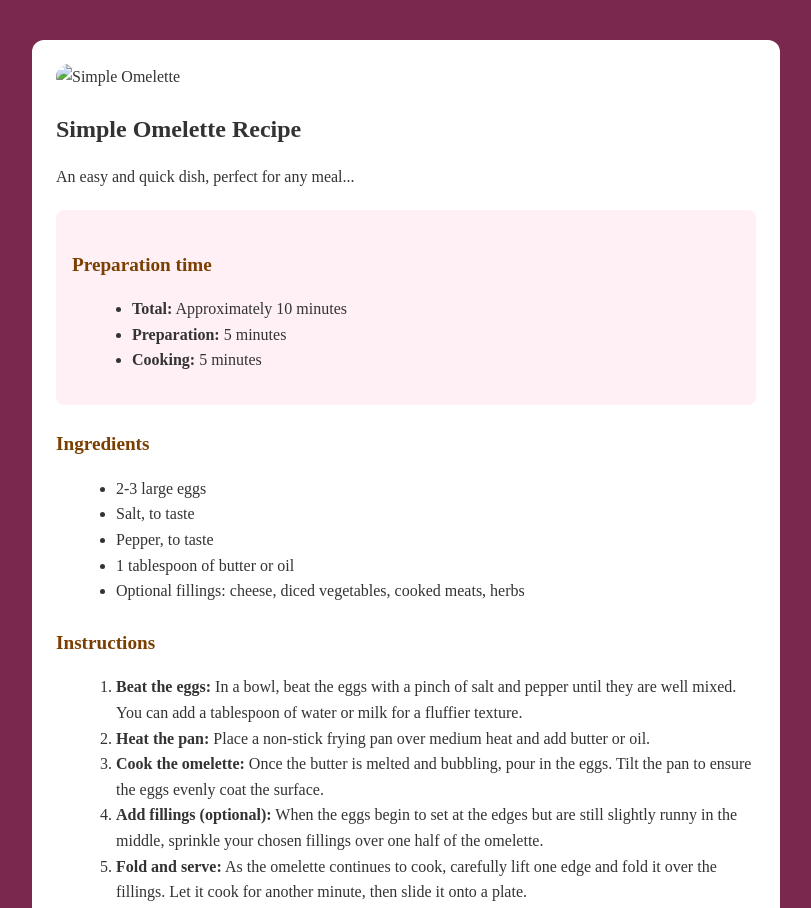
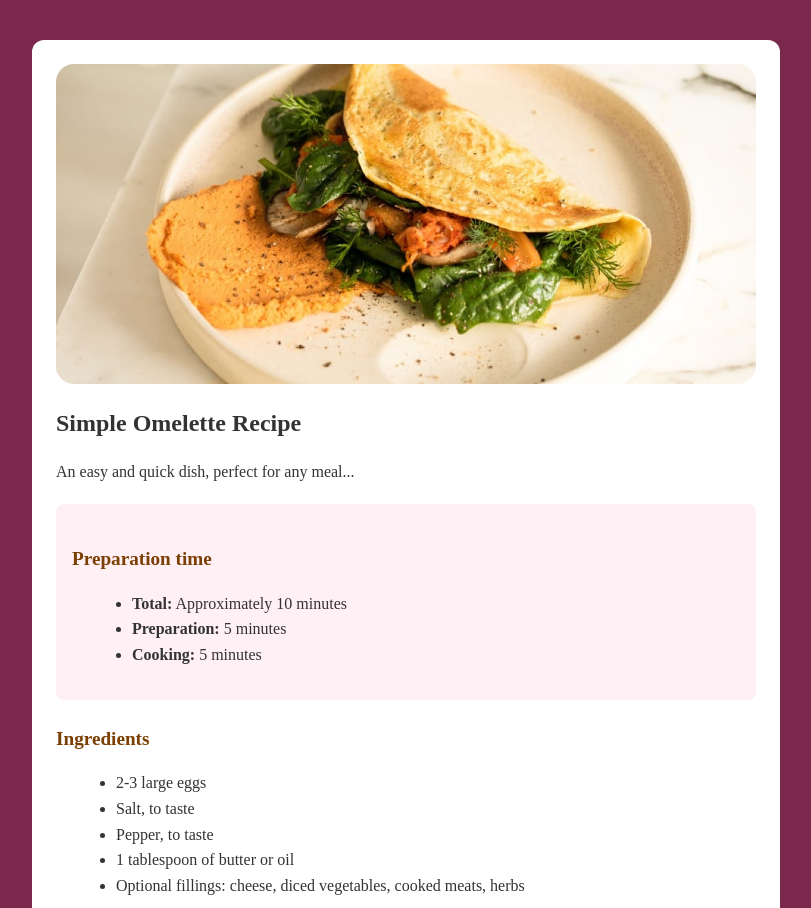
Before and after one commit to Shiphira2003/food-recipe, a plain HTML site: page index.html in a window 1280 px wide. Shown: the top 908 px of the page, without its empty margins (234-1045 px from the left). Drawn offline with Linux system fonts and the light colour scheme.

Commit message:
new commit

```diff
--- a/index.html
+++ b/index.html
@@ -6,10 +6,11 @@
   <link rel="icon" type="image/png" sizes="32x32" href="./assets/images/favicon-32x32.png">
   <title>Frontend Mentor | Recipe page</title>
   <link rel="stylesheet" href="style.css">
+  <link rel="icon" type="image/png" sizes="32x32" href="favicon-32x32.png">
 </head>
 <body>
   <div class="container">
-    <img src="./assets/images/image-omelette.jpeg" alt="Simple Omelette" class="hero">
+    <img src="image-omelette.jpeg" alt="Simple Omelette" class="hero">
     <h1>Simple Omelette Recipe</h1>
     <p class="description">An easy and quick dish, perfect for any meal...</p>
     <div class="prep-time">
```
Also changed, not shown: favicon-32x32.png (added), image-omelette.jpeg (added).
